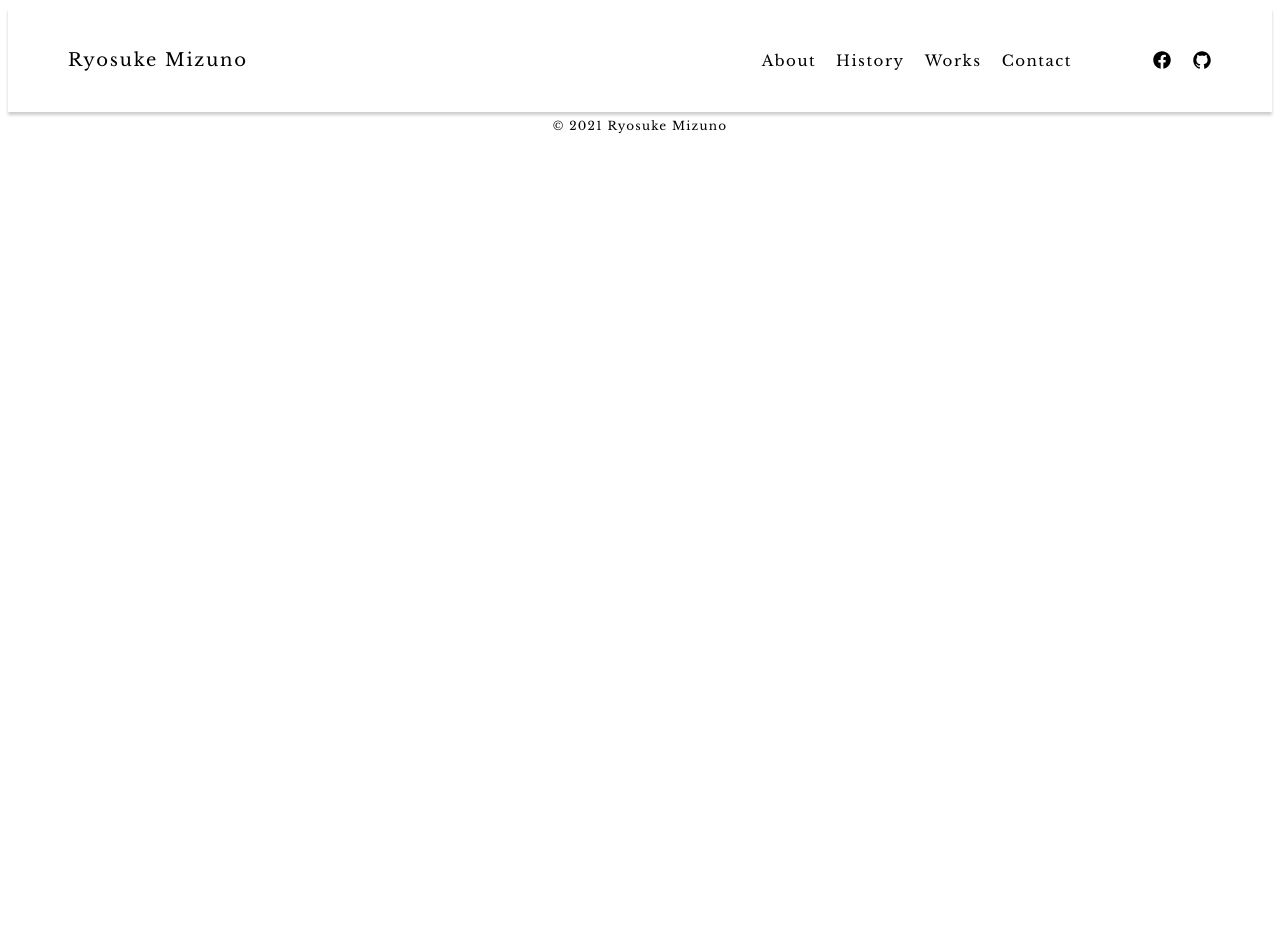
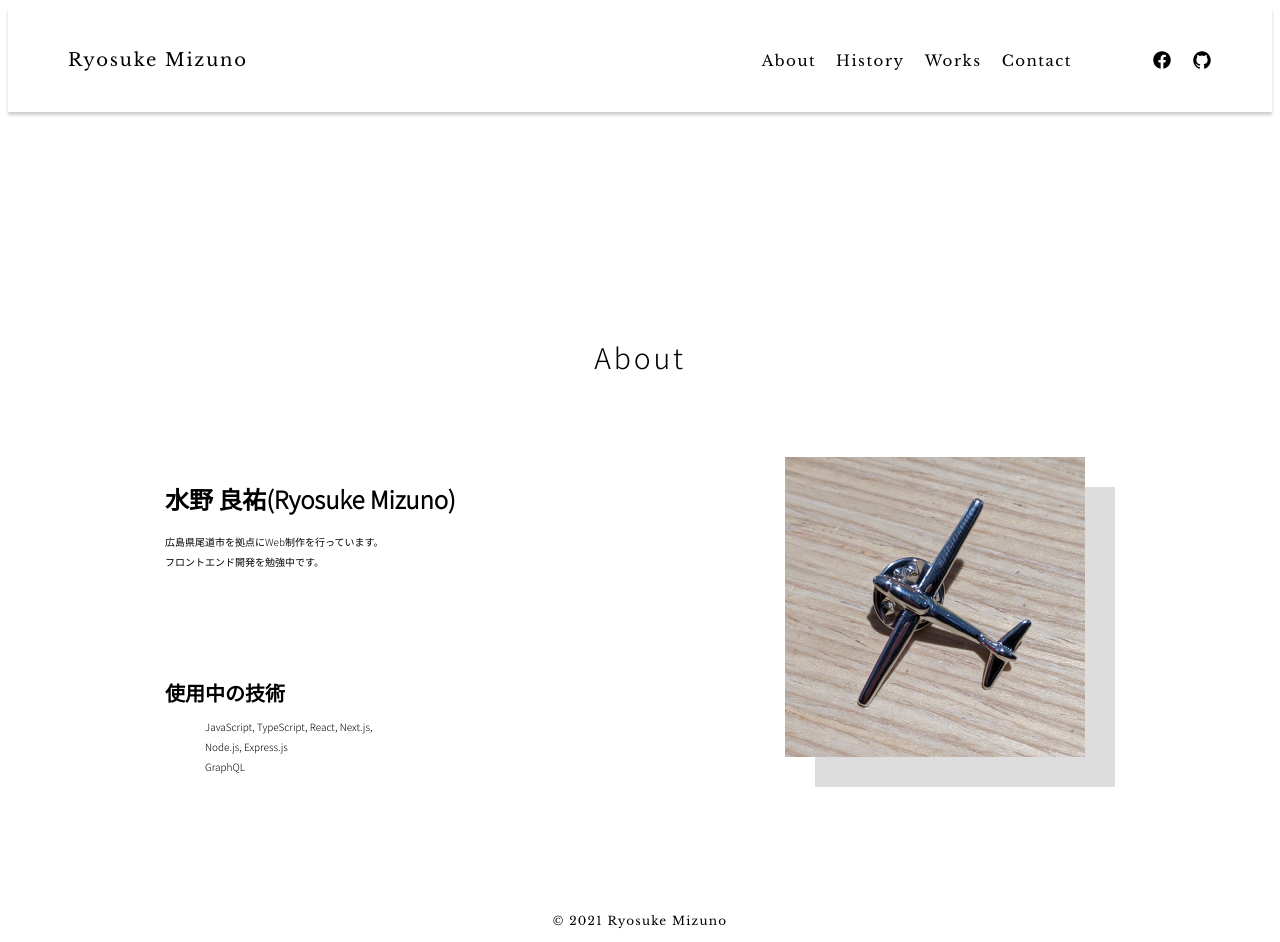
Before and after one commit to ryomiz/portfolio_2021, a Next.js app: page / in a window 1280 px wide. Before the commit the page ends 800 px from the top, so only its background shows below. Built offline with nearby package versions, Linux system fonts and the light colour scheme.

Commit message:
[追加]SectionAboutコンポーネント作成

```diff
--- /dev/null
+++ b/src/components/section/SectionAbout.tsx
@@ -0,0 +1,79 @@
+import Image from 'next/image'
+import { css } from '@emotion/react'
+
+import { Section } from '@/components/Section'
+
+import profile from 'public/images/profile.jpg'
+
+export const SectionAbout: React.VFC = () => {
+  return (
+    <Section title="About">
+      <div css={container}>
+        <div css={contents}>
+          <div>
+            <h3 css={myname}>水野 良祐&#040;Ryosuke Mizuno&#041;</h3>
+            <p css={greeting}>
+              広島県尾道市を拠点にWeb制作を行っています。
+              <br />
+              フロントエンド開発を勉強中です。
+            </p>
+          </div>
+          <div>
+            <h3 css={using}>使用中の技術</h3>
+            <ul css={techs}>
+              <li>JavaScript, TypeScript, React, Next.js,</li>
+              <li>Node.js, Express.js</li>
+              <li>GraphQL</li>
+            </ul>
+          </div>
+        </div>
+        <div css={image}>
+          <div css={image_inner}>
+            <Image src={profile} placeholder="blur" alt="プロフィール写真" />
+          </div>
+        </div>
+      </div>
+    </Section>
+  )
+}
+
+const container = css`
+  display: flex;
+  justify-content: space-between;
+`
+
+const contents = css`
+  display: flex;
+  flex-direction: column;
+  justify-content: space-between;
+`
+
+const myname = css`
+  margin-bottom: 16px;
+  font-size: 2.4rem;
+`
+
+const greeting = css`
+  line-height: 2;
+`
+
+const using = css`
+  margin-bottom: 6px;
+  font-size: 2rem;
+`
+
+const techs = css`
+  li {
+    line-height: 2;
+  }
+`
+
+const image = css`
+  padding-right: 30px;
+  padding-bottom: 30px;
+`
+
+const image_inner = css`
+  display: flex;
+  box-shadow: 30px 30px #ddd;
+`
--- a/src/pages/index.tsx
+++ b/src/pages/index.tsx
@@ -4,14 +4,31 @@ import { css } from '@emotion/react'
 import { breakpoints, fonts } from '@/styles/settings'
 import { Header } from '@/components/Header'
 import { Footer } from '@/components/Footer'
+import { SectionAbout } from '@/components/section/SectionAbout'
 
 const HomePage: NextPage = () => {
   return (
     <>
       <Header />
+      <main>
+        <article css={article}>
+          <SectionAbout />
+        </article>
+      </main>
       <Footer />
     </>
   )
 }
 
 export default HomePage
+
+const article = css`
+  display: flex;
+  max-width: 950px;
+  flex-direction: column;
+  padding: 0 25px;
+  padding-top: 200px;
+  padding-bottom: 120px;
+  margin: 0 auto;
+  gap: 240px;
+`
```
Also changed, not shown: public/images/profile.jpg (added).
